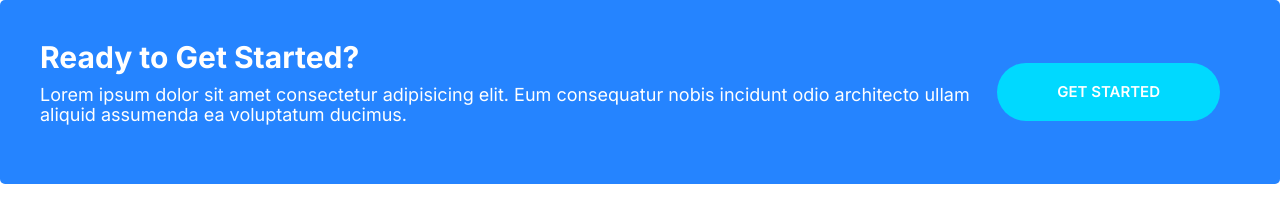
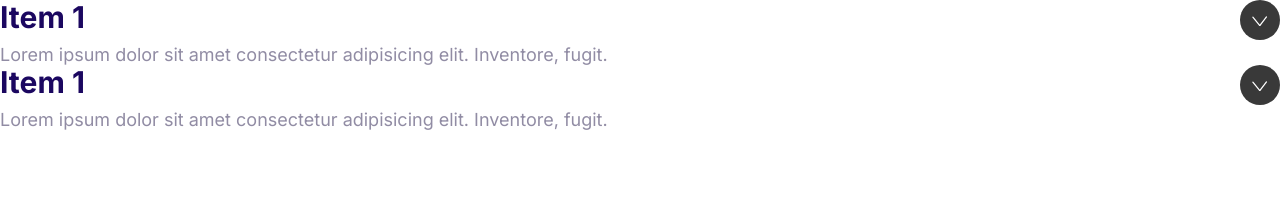
Before and after one commit to Psalmuel2000/First-Full-Project-via-Moshify-Tutorial, a plain HTML site: page Moshify/index.html in a window 1280 px wide. Drawn offline with Linux system fonts and the light colour scheme.

Commit message:
Building the collapsible component and styling it.

```diff
--- a/Moshify/css/styles.css
+++ b/Moshify/css/styles.css
@@ -152,6 +152,10 @@ a {
 
 .icon--primary {
   fill: var(--color-primary);
+}
+
+.icon--white {
+  fill: #fff;
 }
 
 .icon-container {
@@ -474,3 +478,36 @@ a {
     margin: 0 2rem;
   }
 }
+
+/* Collapsibles */
+
+.collapsible__header {
+  display: flex;
+  justify-content: space-between;
+}
+
+.collapsible__heading {
+  margin-top: 0;
+  font-size: 3rem;
+}
+
+.collapsible__chevron {
+  transform: rotate(-90deg);
+  transition: transform 0.4s;
+}
+
+.collapsible__content {
+  max-height: 0;
+  overflow: hidden;
+  opacity: 0;
+  transition: all 0.3s;
+}
+
+.collapsible--expanded .collapsible__chevron {
+  transform: rotate(0);
+}
+
+.collapsible--expanded .collapsible__content {
+  max-height: 100vh;
+  opacity: 1;
+}
--- a/Moshify/index.html
+++ b/Moshify/index.html
@@ -14,18 +14,30 @@
     <link rel="stylesheet" href="css/styles.css" />
   </head>
   <body>
-    <div class="callout callout--primary">
-      <div class="grid grid--1x2">
-        <div class="callout__content">
-          <h2 class="callout__heading">Ready to Get Started?</h2>
-          <p>
-            Lorem ipsum dolor sit amet consectetur adipisicing elit. Eum
-            consequatur nobis incidunt odio architecto ullam aliquid assumenda
-            ea voluptatum ducimus.
-          </p>
-        </div>
-        <a href="" class="btn btn--secondary btn--stretched">Get Started</a>
+    <div class="collapsible collapsible--expanded">
+      <header class="collapsible__header">
+        <h2 class="collapsible__heading">Item 1</h2>
+        <svg class="icon icon--white collapsible__chevron">
+          <use xlink:href="Images/sprite.svg#chevron"></use>
+        </svg>
+      </header>
+      <div class="collapsible__content">
+        Lorem ipsum dolor sit amet consectetur adipisicing elit. Inventore,
+        fugit.
       </div>
     </div>
+    <div class="collapsible collapsible--expanded">
+      <header class="collapsible__header">
+        <h2 class="collapsible__heading">Item 1</h2>
+        <svg class="icon icon--white collapsible__chevron">
+          <use xlink:href="Images/sprite.svg#chevron"></use>
+        </svg>
+      </header>
+      <div class="collapsible__content">
+        Lorem ipsum dolor sit amet consectetur adipisicing elit. Inventore,
+        fugit.
+      </div>
+    </div>
+    <script src="js/main.js"></script>
   </body>
 </html>
--- /dev/null
+++ b/Moshify/js/main.js
@@ -0,0 +1,6 @@
+const collapsibles = document.querySelectorAll(".collapsible");
+collapsibles.forEach((item) =>
+  item.addEventListener("click", function () {
+    this.classList.toggle("collapsible--expanded");
+  })
+);
```
Also changed, not shown: Moshify/components/collapsible.html (added, +11 -0 lines).
